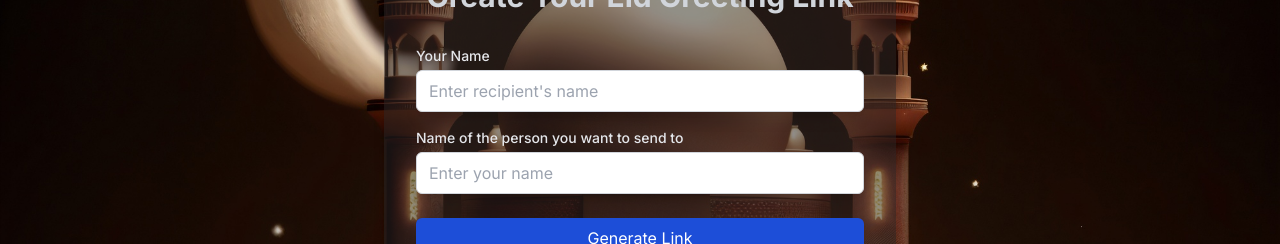
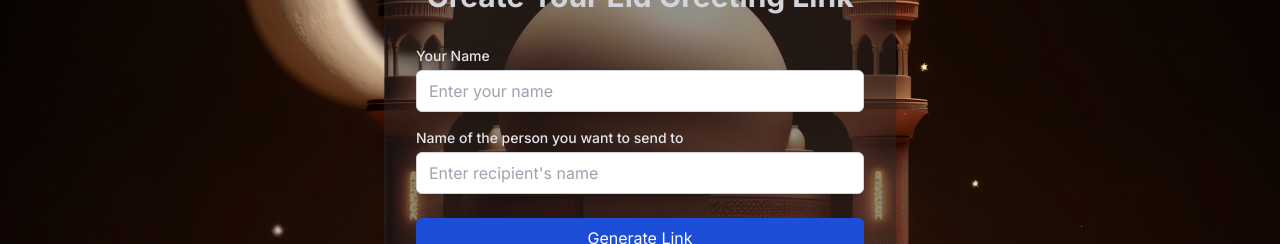
Before and after one commit to ShaikhAdnan7621/festival, a Next.js app: page /eiduladha/customize in a window 1280 px wide. Shown: the part 282-526 px from the top of the page. Built offline with nearby package versions, Linux system fonts and the light colour scheme.

Commit message:
Add files via upload

```diff
--- a/app/eiduladha/customize/page.js
+++ b/app/eiduladha/customize/page.js
@@ -32,12 +32,12 @@ export default function CreateEidLink() {
                     </label>
 
                     <input
-                        id="toName"
+                        id="name"
                         type="text"
-                        value={toName}
-                        onChange={(e) => setToName(e.target.value)}
-                        placeholder="Enter recipient's name"
-                        className="mt-1 block w-full px-3 py-2 bg-white border border-gray-300 rounded-md  focus:outline-none focus:ring-indigo-500 focus:border-indigo-500 shadow-lg"
+                        value={name}
+                        onChange={(e) => setName(e.target.value)}
+                        placeholder="Enter your name"
+                        className="mt-1 block w-full px-3 py-2 bg-white border border-gray-300 rounded-md focus:outline-none focus:ring-indigo-500 focus:border-indigo-500 shadow-lg"
                     />
                 </div>
                 <div className="mb-6">
@@ -47,13 +47,14 @@ export default function CreateEidLink() {
                     >
                         Name of the person you want to send to
                     </label>
+
                     <input
-                        id="name"
+                        id="toName"
                         type="text"
-                        value={name}
-                        onChange={(e) => setName(e.target.value)}
-                        placeholder="Enter your name"
-                        className="mt-1 block w-full px-3 py-2 bg-white border border-gray-300 rounded-md focus:outline-none focus:ring-indigo-500 focus:border-indigo-500 shadow-lg"
+                        value={toName}
+                        onChange={(e) => setToName(e.target.value)}
+                        className="mt-1 block w-full px-3 py-2 bg-white border border-gray-300 rounded-md  focus:outline-none focus:ring-indigo-500 focus:border-indigo-500 shadow-lg"
+                        placeholder="Enter recipient's name"
                     />
                 </div>
                 <button
--- a/app/eiduladha/page.js
+++ b/app/eiduladha/page.js
@@ -3,7 +3,7 @@ import Link from "next/link";
 import React from "react";
 
 export default function page(obj) {
-    const { name, toname } = obj.searchParams;
+    const { name, toName } = obj.searchParams;
 
     return (
         <div className=" w-screen h-screen overflow-hidden ">
@@ -16,12 +16,12 @@ export default function page(obj) {
                             <h1 className="text-4xl sm:text-3xl md:text-4xl lg:text-5xl font-bold text-white leading-tight tracking-wider mb-4">
                                 Eid Mubarak,{" "}
                                 <span className="text-yellow-300 capitalize">
-                                    {name}
+                                    {toName}
                                 </span>
                                 , Wishing you and your family a Happy Eid
                                 ul-adha from{" "}
                                 <span className="text-yellow-300  capitalize">
-                                    {toname}
+                                    {name}
                                 </span>
                                 .
                             </h1>
```
